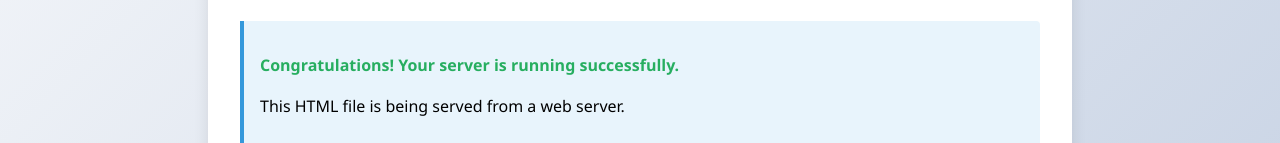
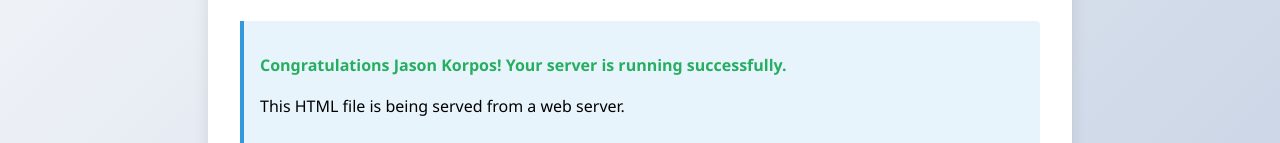
Before and after one commit to JKorpy/my-first-server, a plain HTML site: page index.html in a window 1280 px wide. Shown: the part 266-409 px from the top of the page. Drawn offline with Linux system fonts and the light colour scheme.

Commit message:
Update index.html

```diff
--- a/index.html
+++ b/index.html
@@ -56,7 +56,7 @@
         <h1>Hello World! 🚀</h1>
 
         <div class="step">
-            <p class="success">Congratulations! Your server is running successfully.</p>
+            <p class="success">Congratulations Jason Korpos! Your server is running successfully.</p>
             <p>This HTML file is being served from a web server.</p>
         </div>
 
```
